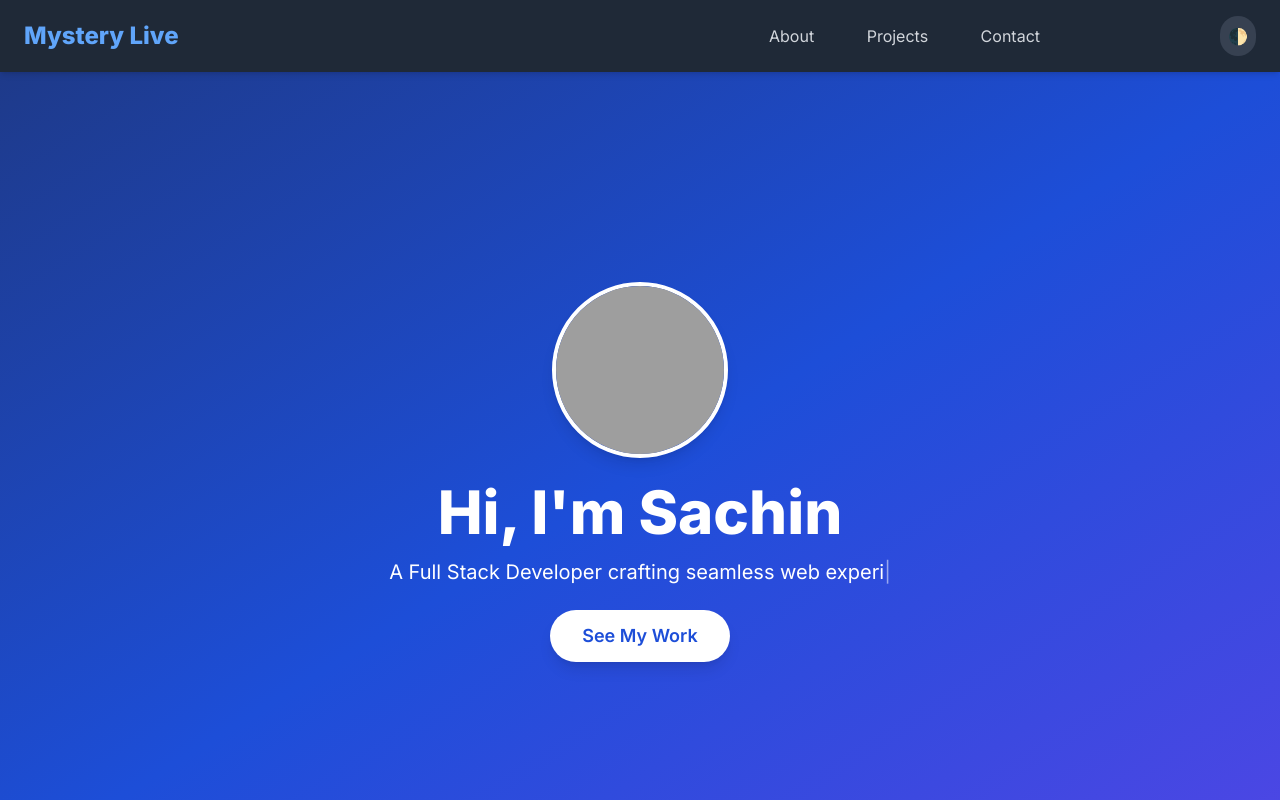
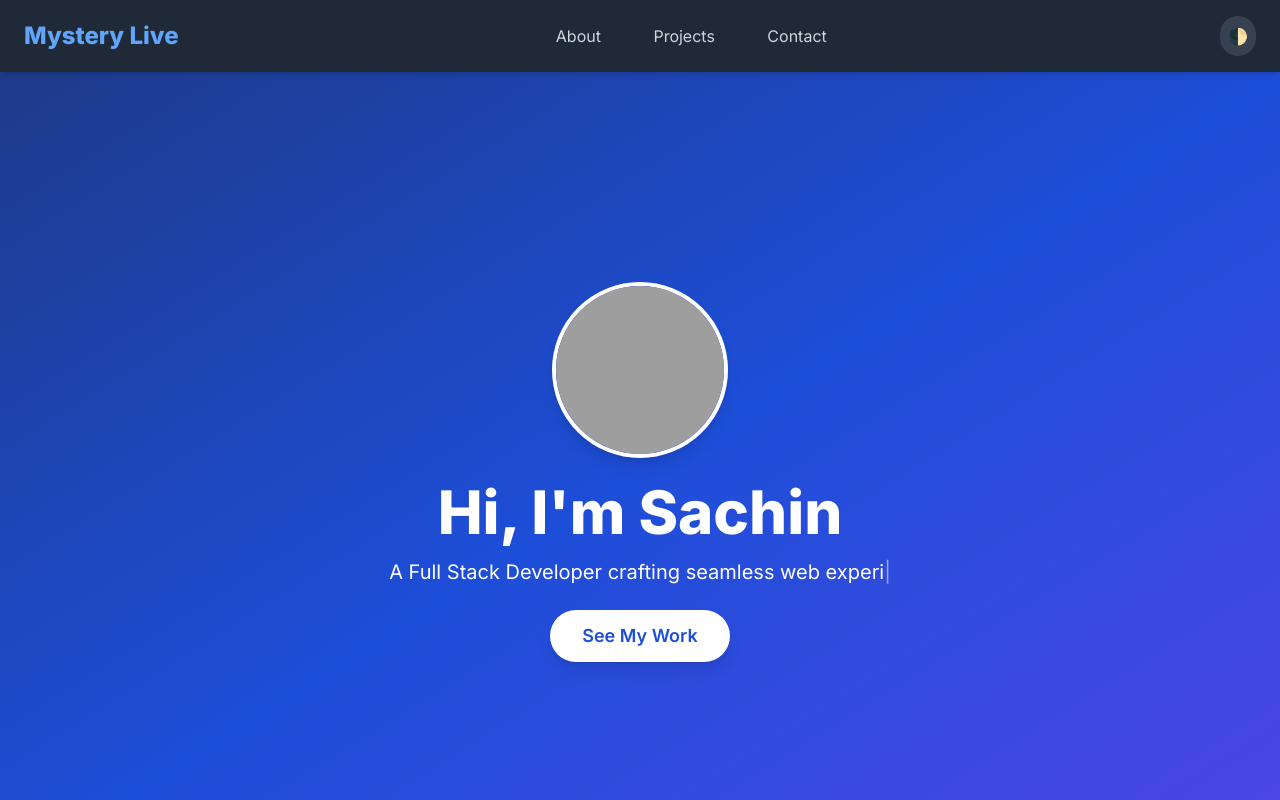
Before and after one commit to SachinKumarTanti/mystery_live, a plain HTML site: page index.html in a window 1280 px wide. Shown: the top 800 px of the page. Drawn offline with nearby package versions, Linux system fonts and the light colour scheme; grey boxes are pictures that could not be loaded.

Commit message:
Update index.html

```diff
--- a/index.html
+++ b/index.html
@@ -52,7 +52,7 @@
   <header class="bg-white dark:bg-gray-800 shadow-md sticky top-0 z-50 transition-colors duration-300">
     <div class="container mx-auto px-6 py-4 flex justify-between items-center">
       <h1 class="text-2xl font-extrabold text-blue-600 dark:text-blue-400 hover:scale-105 transition-transform duration-300"><a href="#hero" >Mystery Live </a></h1>
-      <nav class="absolute right-60 space-x-12 font-medium text-gray-700 dark:text-gray-300">
+      <nav class=" space-x-12 font-medium text-gray-700 dark:text-gray-300">
         <a href="#about" class="hover:text-blue-500 dark:hover:text-blue-300 transition duration-300">About</a>
         <a href="#projects" class="hover:text-blue-500 dark:hover:text-blue-300 transition duration-300">Projects</a>
         <a href="#contact" class="hover:text-blue-500 dark:hover:text-blue-300 transition duration-300">Contact</a>
```
